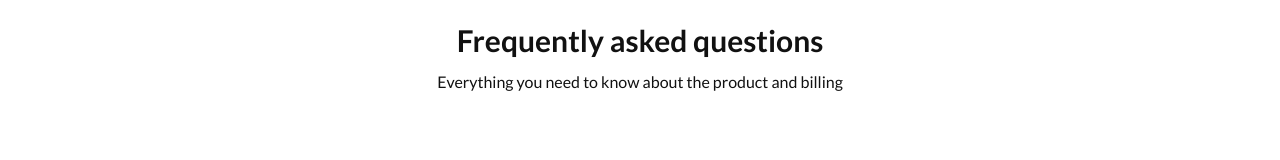
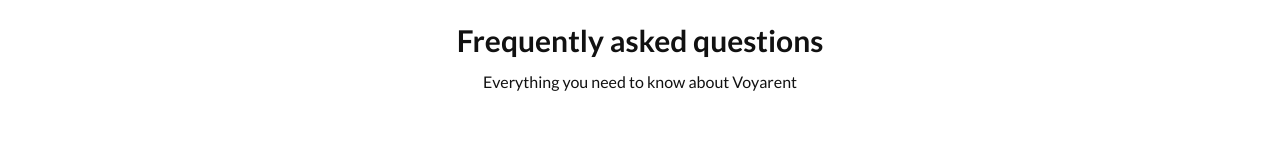
Before and after one commit to samyak269/Voyarent_editssss, a Next.js app in the folder tripfinder-envato-release/packages/boat/: page /FAQ in a window 1280 px wide. Shown: the part 130-290 px from the top of the page. Built offline with nearby package versions, Linux system fonts and the light colour scheme.

Commit message:
Update faq-testimonial.tsx
fg

```diff
--- a/tripfinder-envato-release/packages/boat/src/components/faq/faq-testimonial.tsx
+++ b/tripfinder-envato-release/packages/boat/src/components/faq/faq-testimonial.tsx
@@ -65,8 +65,8 @@
           Frequently asked questions
         </Text>
         <Text className="mt-2 text-sm lg:mt-3">
-          Everything you need to know about <br className="lg:hidden" /> the
-          product and billing
+          Everything you need to know about <br className="lg:hidden" />
+          Voyarent
         </Text>
       </div>
       <div className="mt-8 lg:mt-12 2xl:mt-16">
```
